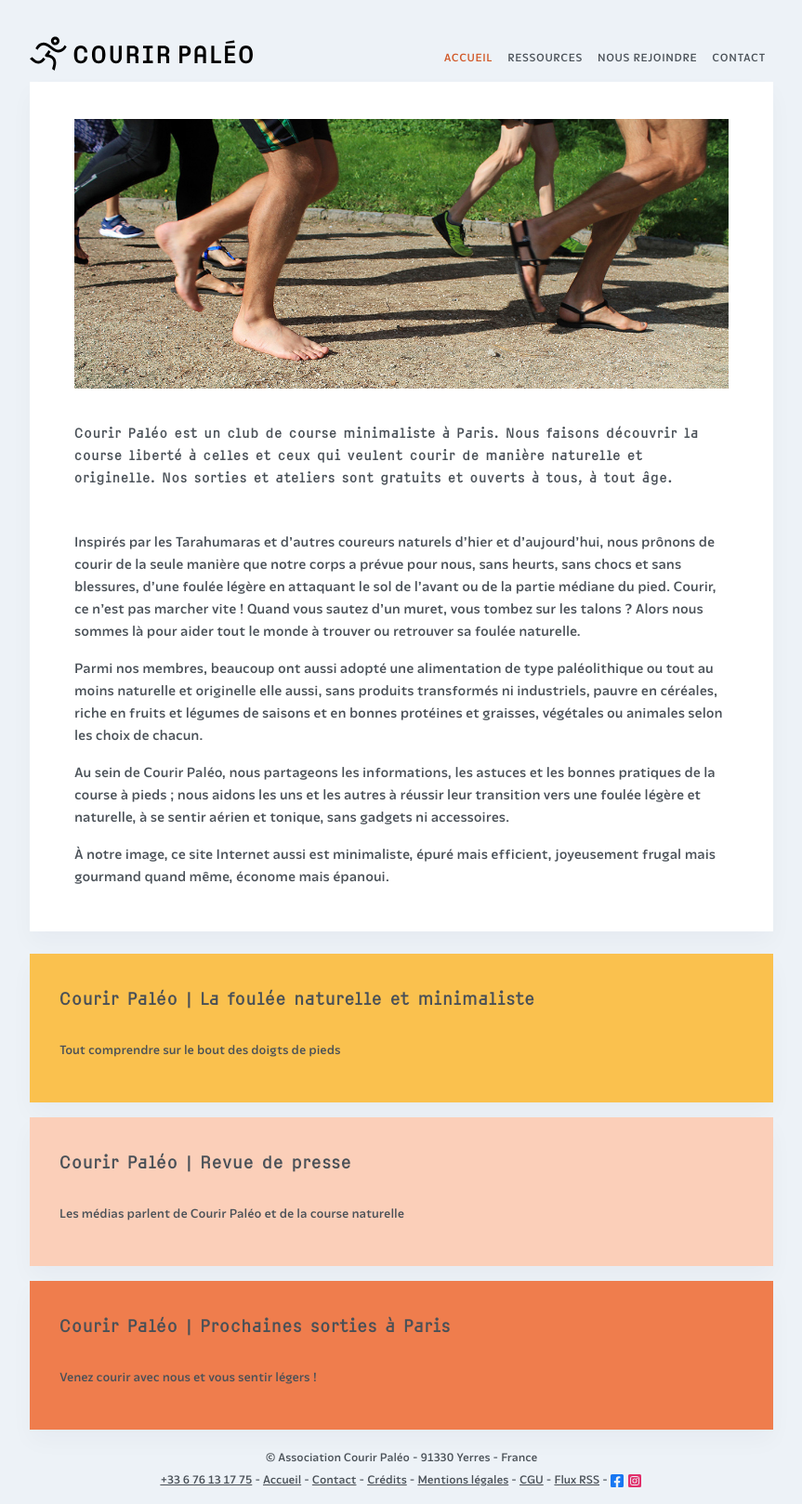
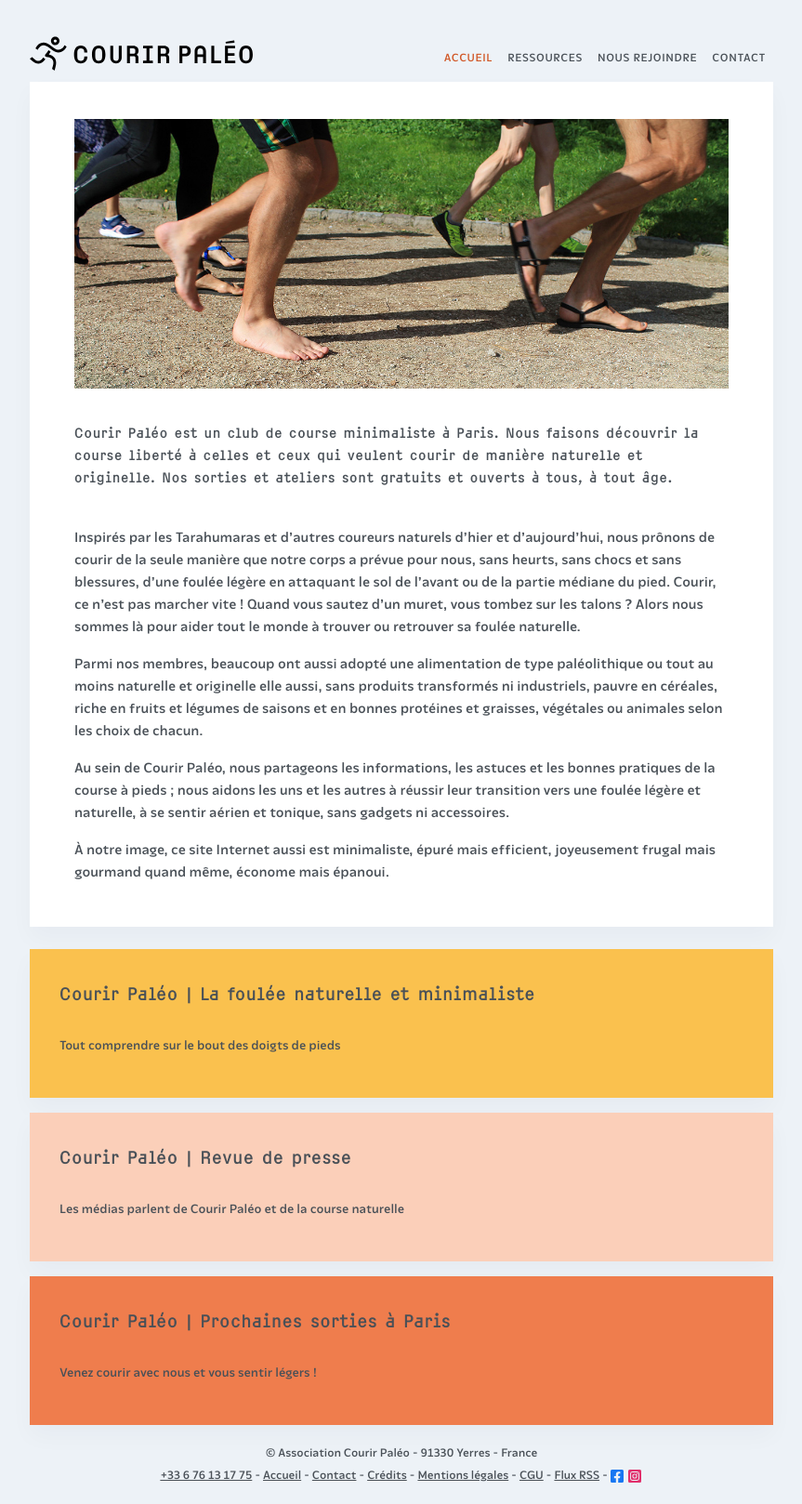
Before and after one commit to courirpaleo/courirpaleo.github.io, a Jekyll site: the page built from index.md, in a window 1280 px wide. Shown: the whole page at 93% size, without its empty margins (208-1071 px from the left). Built offline with Jekyll 4.4.1, drawn with Linux system fonts in a browser that asks for light colours; some web fonts are replaced.

Commit message:
Update index.md

```diff
--- a/index.md
+++ b/index.md
@@ -3,7 +3,7 @@
 ---
 ![Courir Paleo](/assets/images/CourirPaleo_course_Parc-Montsouris_foulees_1200px.jpg)
 #### Courir Paléo est un club de course minimaliste à Paris. Nous faisons découvrir la course liberté à celles et ceux qui veulent courir de manière naturelle et originelle. Nos sorties et ateliers sont gratuits et ouverts à tous, à tout âge.
-#### &nbsp;
+&nbsp;
 
 Inspirés par les Tarahumaras et d’autres coureurs naturels d’hier et d'aujourd'hui, nous prônons de courir de la seule manière que notre corps a prévue pour nous, sans heurts, sans chocs et sans blessures, d’une foulée légère en attaquant le sol de l'avant ou de la partie médiane du pied. Courir, ce n’est pas marcher vite&nbsp;! Quand vous sautez d’un muret, vous tombez sur les talons&nbsp;? Alors nous sommes là pour aider tout le monde à trouver ou retrouver sa foulée naturelle.
 
```
